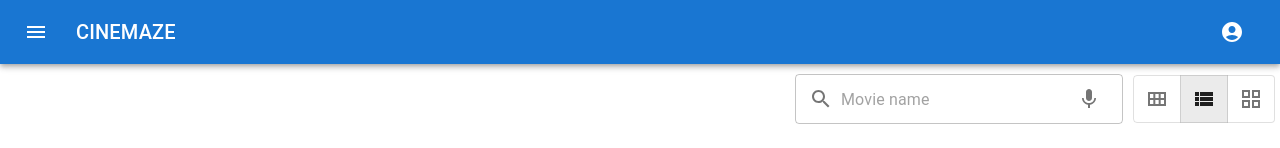
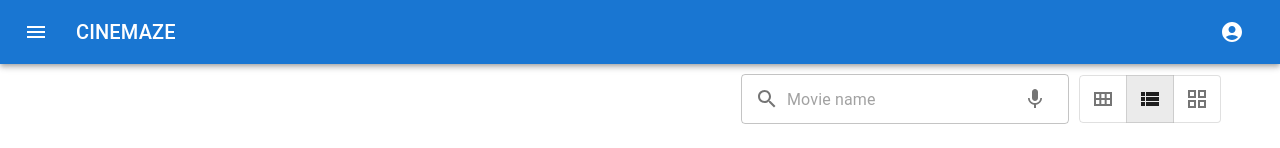
Before and after one commit to khaledrakhisi/Cinemaze, a React (Create React App) app: page / in a window 1280 px wide. Shown: the top 148 px of the page. Built offline with nearby package versions, Linux system fonts and the light colour scheme; grey boxes are pictures that could not be loaded.

Commit message:
refactoring

```diff
--- a/src/components/search-area/SearchArea.component.tsx
+++ b/src/components/search-area/SearchArea.component.tsx
@@ -8,7 +8,7 @@ const SearchAreaStyled = styled.div`
   display: flex;
   justify-content: flex-end;
   align-items: center;
-  width: 100%;
+  width: 95%;
 
   margin: 10px 5px;
 `;
--- a/src/components/view-toggle-button/ViewToggleButton.component.tsx
+++ b/src/components/view-toggle-button/ViewToggleButton.component.tsx
@@ -18,7 +18,8 @@ const ToggleButtonThumb = styled(ToggleButton)`
 
 const useStyles = makeStyles({
   toggleButtonGroup: {
-    marginRight: "10px",
+    marginRight: "0",
+    padding: "0",
   },
 });
 
```
